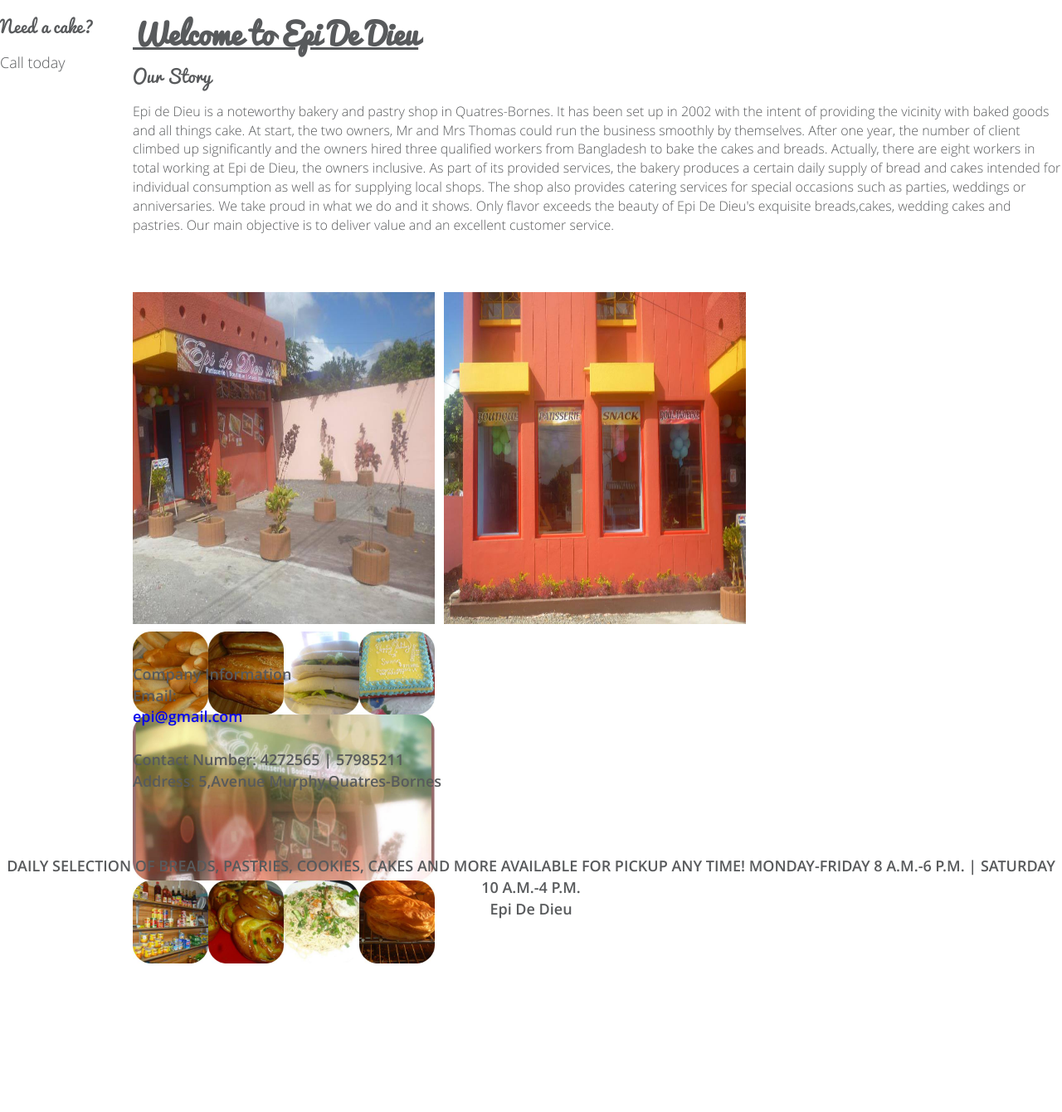
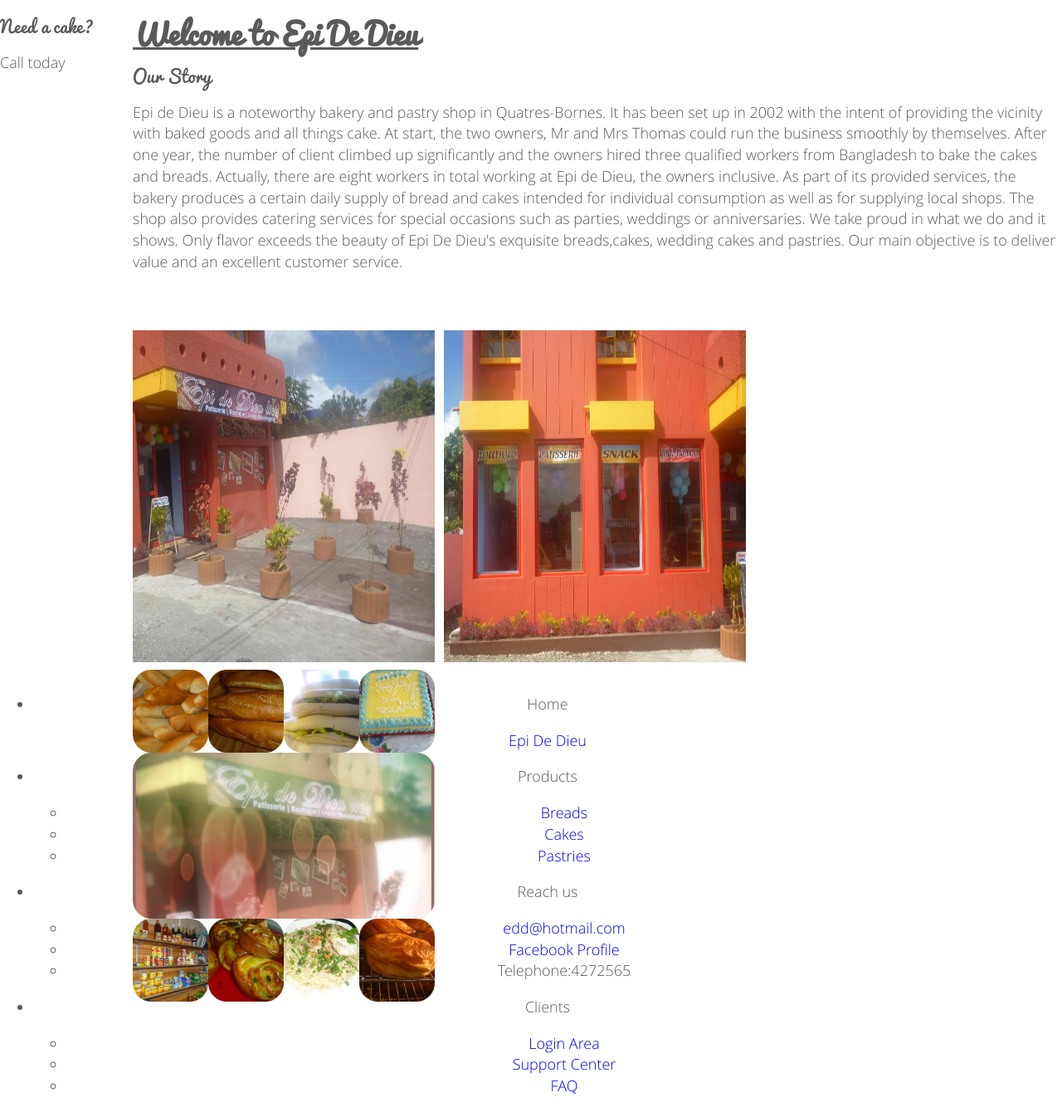
Before and after one commit to occupytheweb/edd-bakery, a PHP site: page /about_us.php in a window 1280 px wide. Shown: the part 190-1530 px from the top of the page at 83% size. Before the commit the page ends 1351 px from the top, so only its background shows below. Run offline with PHP 8.4, Linux system fonts and the light colour scheme; some web fonts are replaced.

Commit message:
about us with the markup footer

```diff
--- a/about_us.php
+++ b/about_us.php
@@ -9,8 +9,10 @@
   <link rel="stylesheet" href="css/grids.css" />
   <link rel="stylesheet" href="css/glyphs.css" />
   <link rel="stylesheet" href="css/dropdown.css" />
-  <link rel="stylesheet" href="css/store.css" />
    <link rel="stylesheet" href="css/aboutus.css" />
+    <link rel="stylesheet" href="css/footer.css" />
+
+
 </head>
 
 <body>
@@ -18,7 +20,7 @@
   <?php
     require_once('header.php');
  ?>
-
+<div id="main">
 
 <div  class="a_sidebar">
   <h3>Need a cake?</h3>
@@ -33,7 +35,7 @@
 <h3 class="">Our Story</h3>
 
 
-<p><font size="3">Epi de Dieu is a noteworthy bakery and pastry shop in Quatres-Bornes.
+<p><font class="font">Epi de Dieu is a noteworthy bakery and pastry shop in Quatres-Bornes.
 It has been set up in 2002 with the intent of providing the vicinity with baked goods and all things cake. At start, the two owners, Mr and Mrs Thomas could run
 the business smoothly by themselves. After one year, the number of client climbed up significantly and the owners hired three qualified workers from
 Bangladesh to bake the cakes and breads. Actually, there are eight workers  in total working at Epi de Dieu, the owners inclusive.
@@ -54,26 +56,53 @@ deliver value and an excellent customer service.
 <br/>
 <br/>
 </div>
-
- <div class="">
-<strong>Company Information</br>
-
-Email:<a href="epi@gmail.com">epi@gmail.com</a></br>
-Contact Number: 4272565 | 57985211 </br>
-Address: 5,Avenue Murphy,Quatres-Bornes</br>
-</div>
-
-</div>
+</article>
 
 
 
 </br></br></br>
+</div>
 
-<footer>
-DAILY SELECTION OF BREADS, PASTRIES, COOKIES, CAKES AND MORE AVAILABLE FOR PICKUP ANY TIME!
-MONDAY-FRIDAY 8 A.M.-6 P.M. | SATURDAY 10 A.M.-4 P.M. </br>
-Epi De Dieu
+		<footer>
+
+	<ul>
+		<li>
+			<p class="home">Home</p>
+			<a class="logo" href="about_us.php">Epi De Dieu</a>
+		</li>
+		<li>
+			<p class="services">Products</p>
+
+			<ul>
+				<li><a href="#">Breads</a></li>
+				<li><a href="#">Cakes</a></li>
+				<li><a href="#">Pastries</a></li>
+			</ul>
+		</li>
+		<li>
+			<p class="reachus">Reach us</p>
+
+			<ul>
+				<li><a href="#">edd@hotmail.com</a></li>
+				<li><a href="#">Facebook Profile</a></li>
+				<li>Telephone:4272565</li>
+			</ul>
+		</li>
+		<li>
+			<p class="clients">Clients</p>
+
+			<ul>
+				<li><a href="#">Login Area</a></li>
+				<li><a href="#">Support Center</a></li>
+				<li><a href="#">FAQ</a></li>
+			</ul>
+		</li>
+	</ul>
+
 </footer>
+
+	</body>
+</html>
 
   <script type="text/javascript" src="utils.js"></script>
   <script type="text/javascript" src="jquery.js"></script>
```
